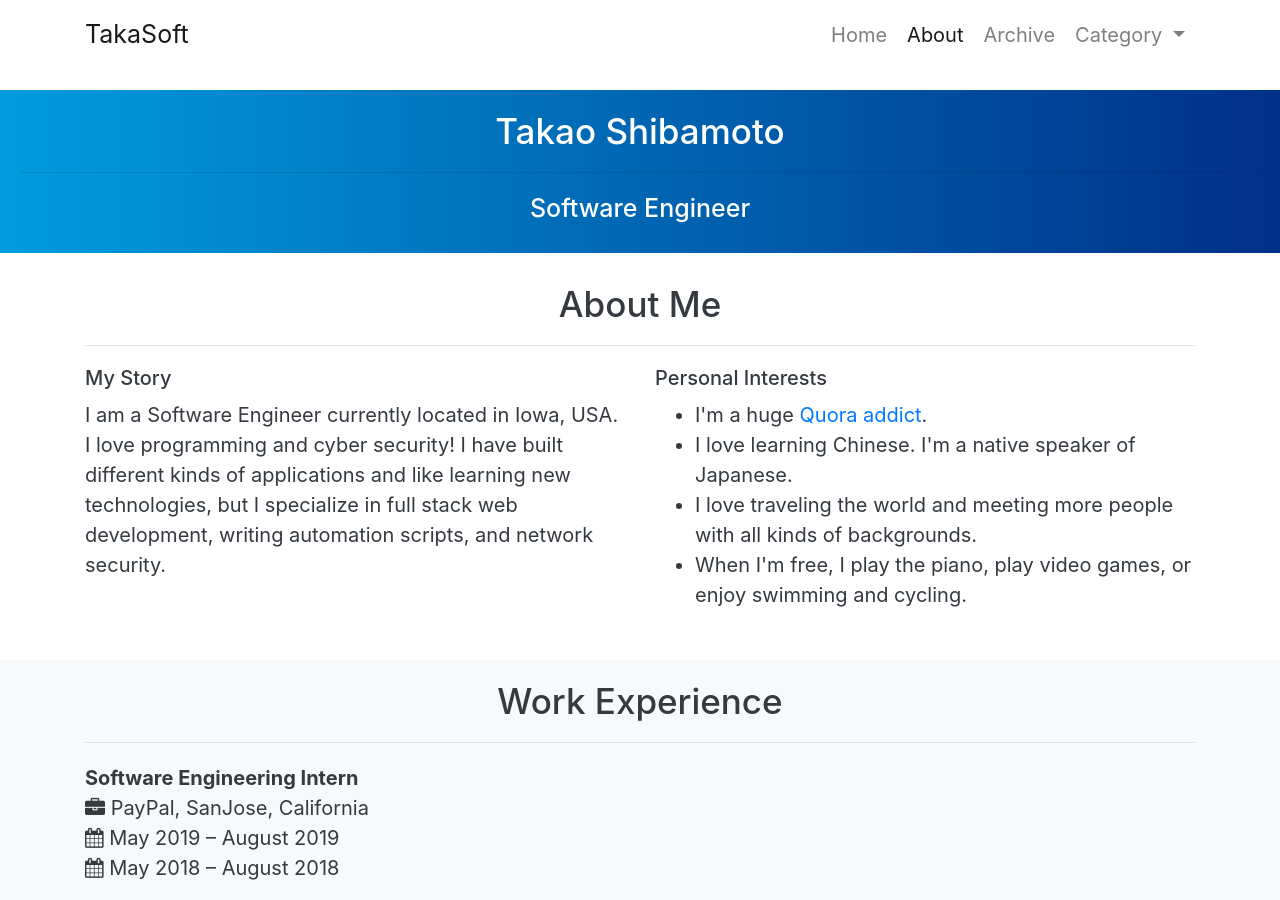
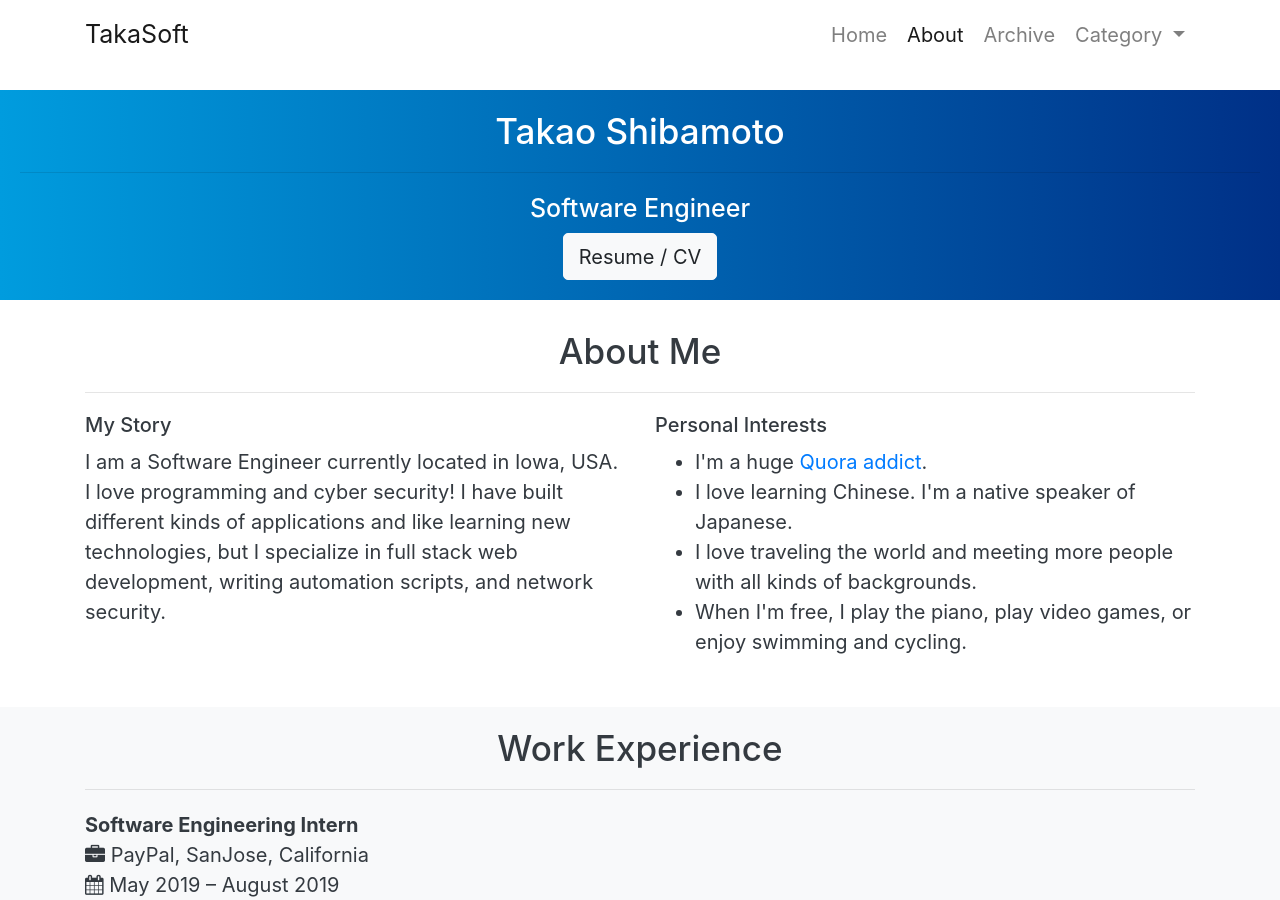
Before and after one commit to takasoft/takasoft.github.io, a Jekyll site: the page built from about.html, in a window 1280 px wide and 900 px high. Built offline with Jekyll 4.4.1, drawn with Linux system fonts in a browser that asks for light colours.

Commit message:
add resume pdf

```diff
--- a/about.html
+++ b/about.html
@@ -5,10 +5,11 @@ permalink: /about/
 filetype: html
 ---
 
-<div class="p-3 mb-2 bg-takao text-white">
-  <h3 class="story-title">Takao Shibamoto</h3>
+<div class="p-3 mb-2 bg-takao text-white story-title">
+  <h3>Takao Shibamoto</h3>
   <hr>
-  <h5 class="story-title">Software Engineer</h5>
+  <h5>Software Engineer</h5>
+  <a class="btn btn-light" href="{{ site.url }}{{ site.baseurl }}/public/assets/resume-takao.pdf" role="button">Resume / CV</a>
 </div>
 
 <div id="about-me" class="p-3 mb-2 bg-transparent text-dark">
```
Also changed, not shown: 1 other file.
